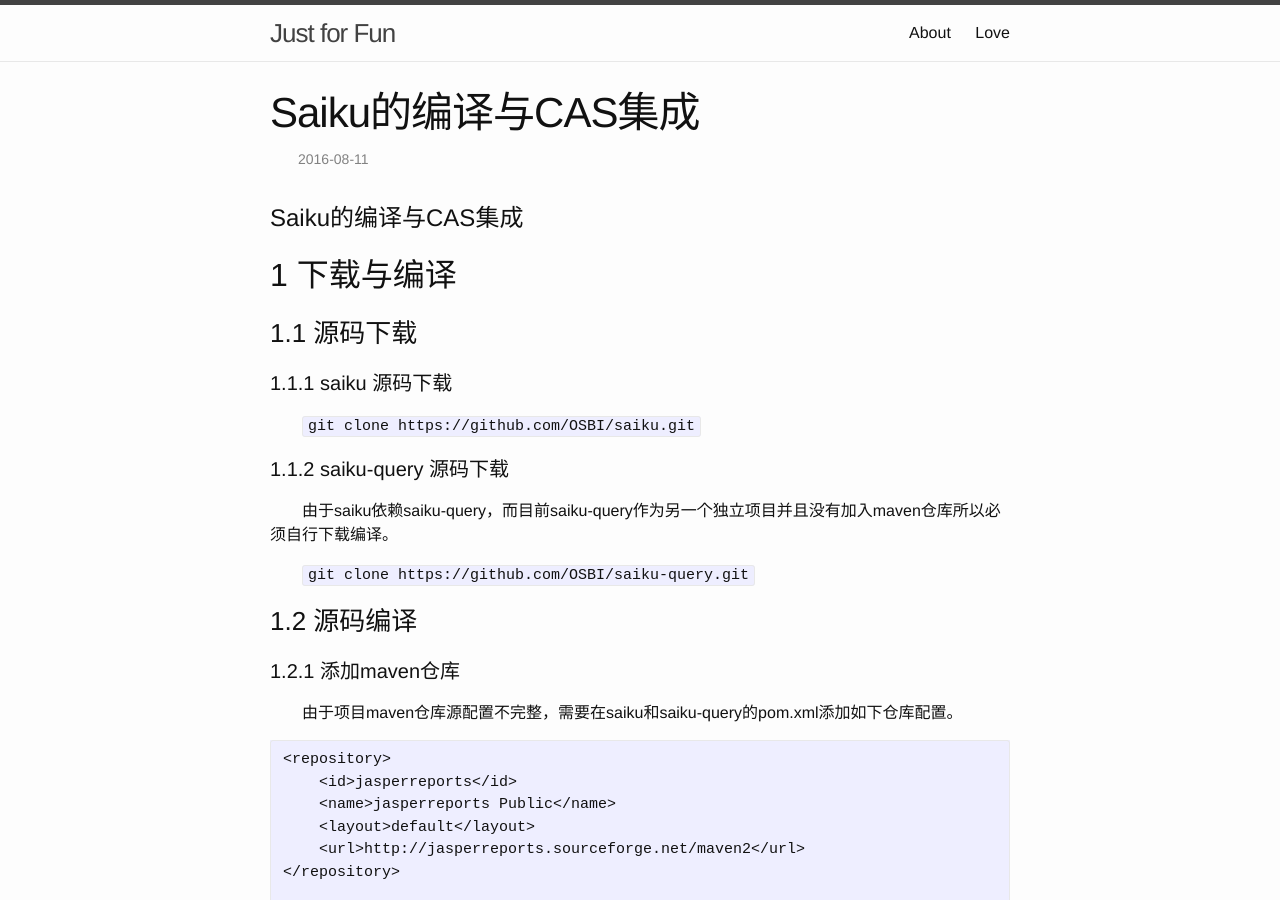
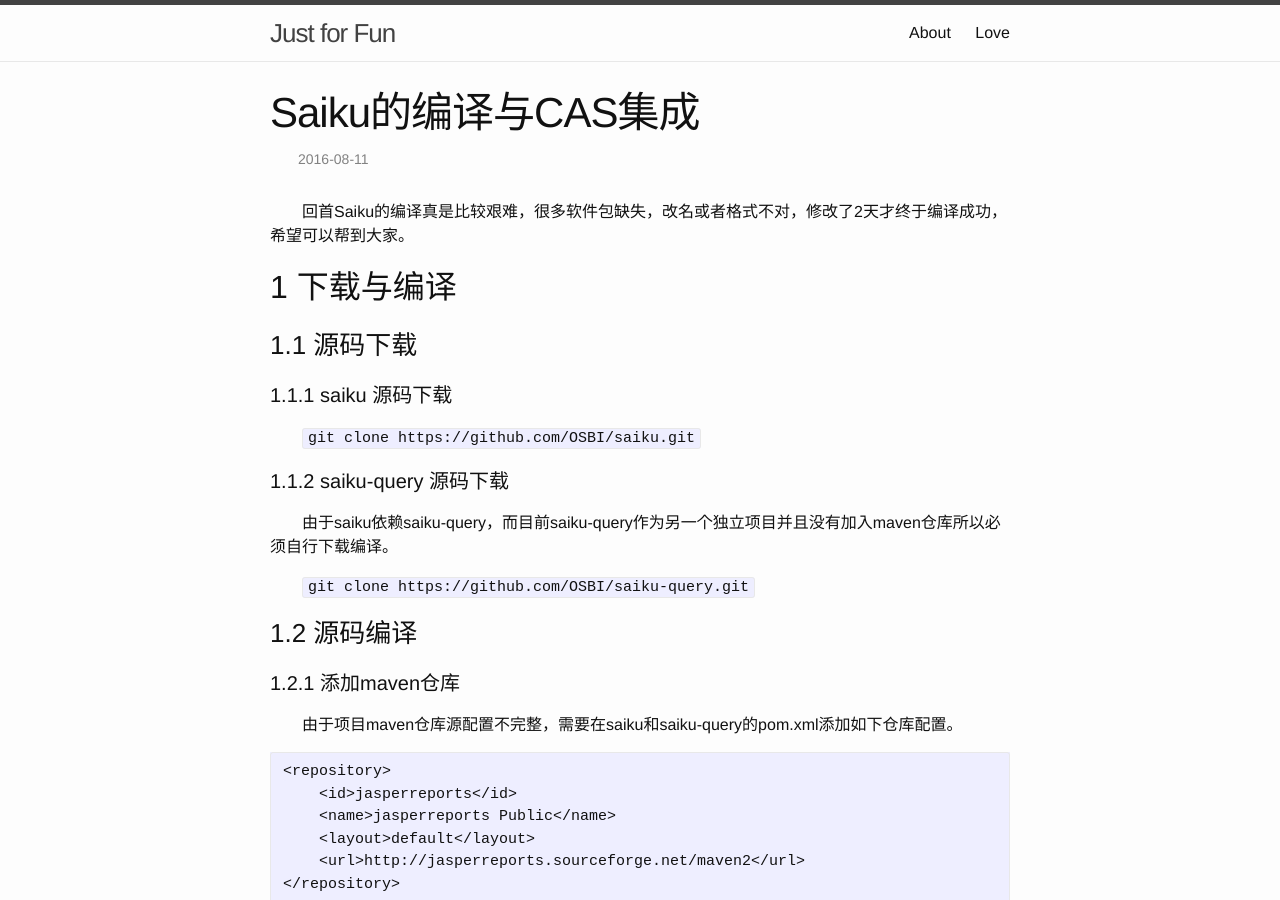
Before and after one commit to synFireCloud/synfirecloud.github.com, a Jekyll site: the page built from _posts/2016-08-11-saiku-compile-and-cas-integration.md, in a window 1280 px wide and 900 px high. Built offline with Jekyll 4.4.1, drawn with Linux system fonts in a browser that asks for light colours.

Commit message:
[FIX]fix saiku

```diff
--- a/_posts/2016-08-11-saiku-compile-and-cas-integration.md
+++ b/_posts/2016-08-11-saiku-compile-and-cas-integration.md
@@ -4,7 +4,7 @@
 date:   2016-08-11 15:24:00 +0800
 categories: saiku compile cas
 ---
-# Saiku的编译与CAS集成
+回首Saiku的编译真是比较艰难，很多软件包缺失，改名或者格式不对，修改了2天才终于编译成功，希望可以帮到大家。
 
 ## 1 下载与编译
 
```
